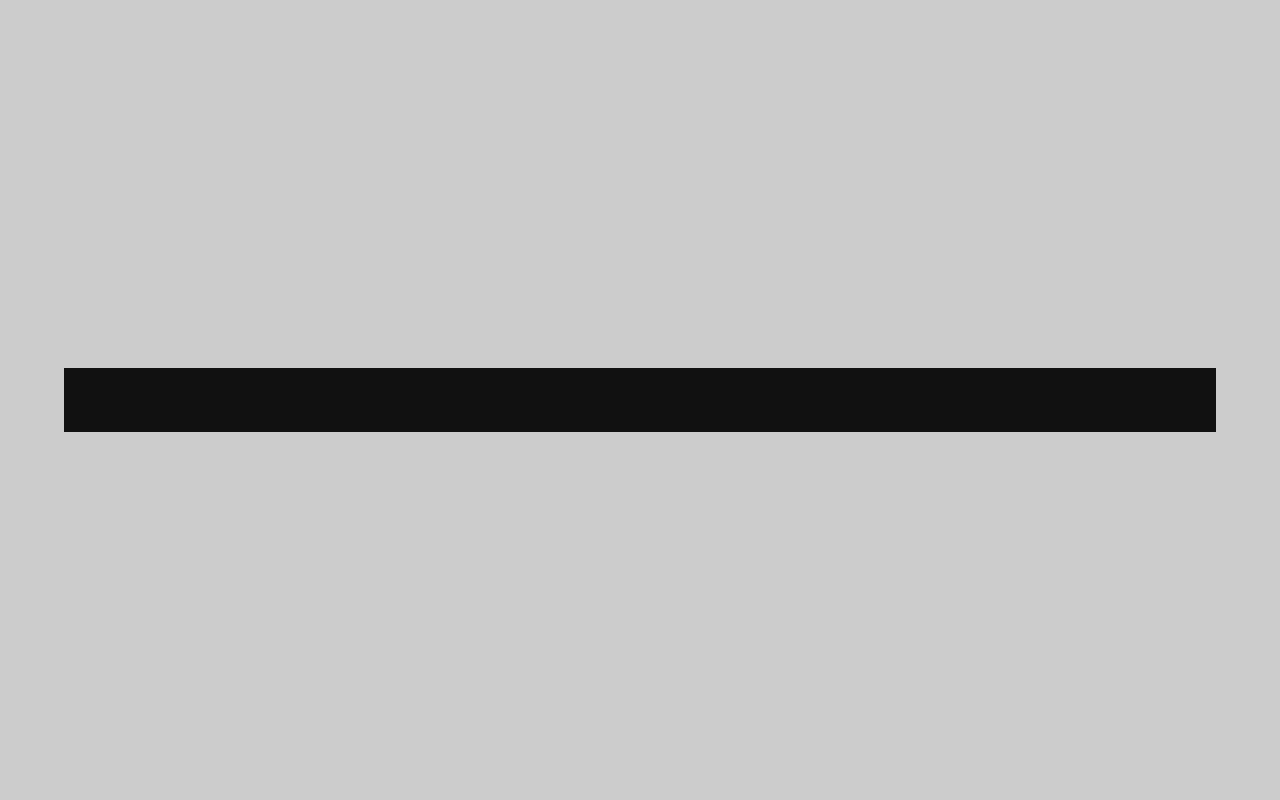
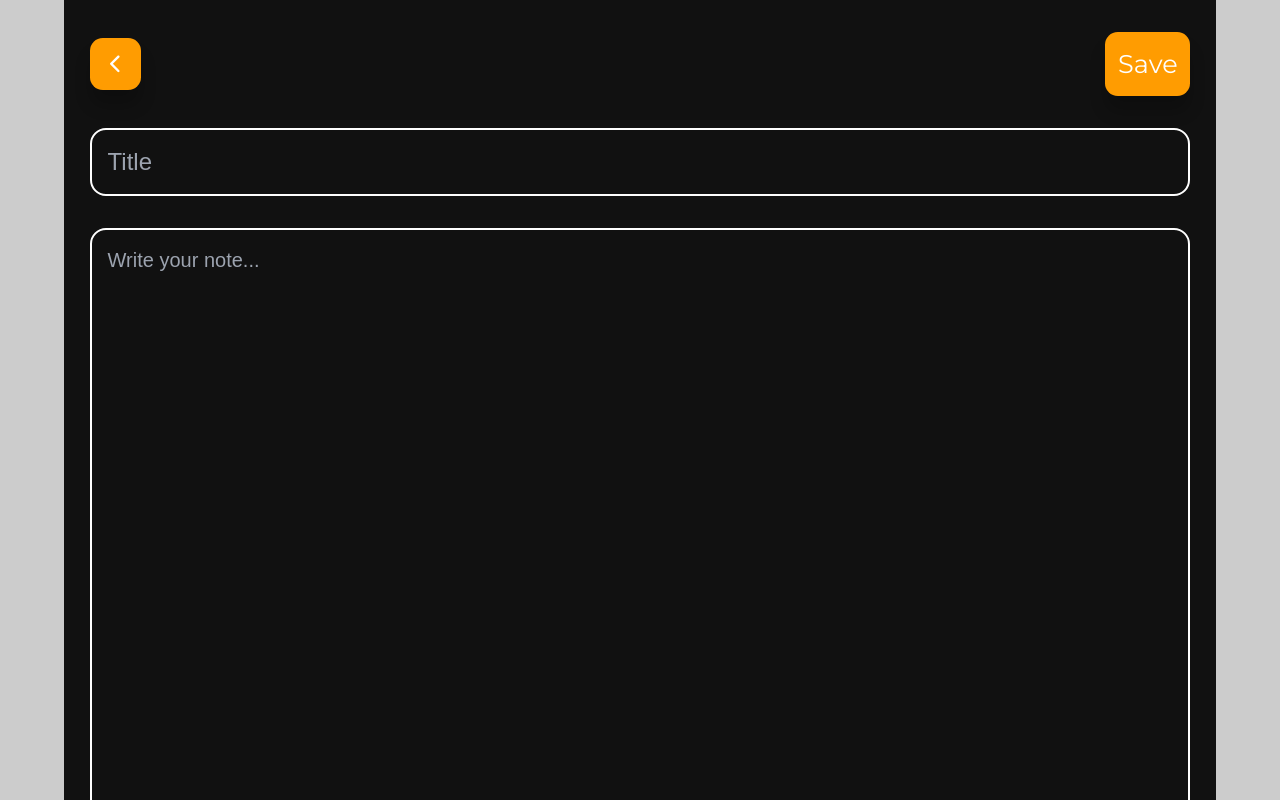
Before and after one commit to CardinalSparrow/TeckNote, a React (Vite) app: page /new-note in a window 1280 px wide. Shown: the top 800 px of the page. Built offline with nearby package versions, Linux system fonts and the light colour scheme.

Commit message:
24-11 worked on the CreateNote component

```diff
--- a/src/App.css
+++ b/src/App.css
@@ -30,7 +30,7 @@ body {
 }
 
 .btn {
-	background: var(--color-bg-dark);
+	/* background: var(--color-bg-dark); */
 	border-radius: 0.8rem;
 	padding: 0.8rem;
 	font-size: 1.6rem;
--- a/src/components/NoteItem.jsx
+++ b/src/components/NoteItem.jsx
@@ -7,9 +7,11 @@ const NoteItem = ({ note }) => {
 	return (
 		<Link
 			to={`/edit/${note.id}`}
-			className="bg-primary p-4 flex flex-col gap-4 cursor-pointer transition-all color-white"
+			className="bg-secondary p-4 flex flex-col gap-4 cursor-pointer transition-all color-white"
 		>
-			<h4>{note.title}</h4>
+			<h4>
+				{note.title.length > 50 ? note.title.substr(0, 50) + "..." : note.title}
+			</h4>
 			<p>{note.date}</p>
 		</Link>
 	);
--- a/src/pages/CreateNote.jsx
+++ b/src/pages/CreateNote.jsx
@@ -1,7 +1,30 @@
-import React from "react";
+import { IoIosArrowBack } from "react-icons/io";
+import { Link } from "react-router-dom";
 
 const CreateNote = () => {
-	return <div className="h-full"></div>;
+	return (
+		<section>
+			<header className="flex justify-between items-center">
+				<Link className=" btn bg-secondary" to="/">
+					<IoIosArrowBack />
+				</Link>
+				<button className="btn bg-secondary">Save</button>
+			</header>
+			<form className="flex flex-col gap-8 mt-8">
+				<input
+					type="text"
+					placeholder="Title"
+					autoFocus
+					className="p-4 bg-transparent rounded-2xl text-2xl border-2 border-solid font-pextrabold "
+				/>
+				<textarea
+					rows="30"
+					placeholder="Write your note..."
+					className="p-4 bg-transparent rounded-2xl text-xl border-2 border-solid font-pregular  "
+				></textarea>
+			</form>
+		</section>
+	);
 };
 
 export default CreateNote;
--- a/src/pages/Notes.jsx
+++ b/src/pages/Notes.jsx
@@ -19,7 +19,7 @@ const Notes = () => {
 					<NoteItem key={note.id} note={note} />
 				))}
 			</div>
-			<Link className="btn fixed bottom-16 right-28 p-4">
+			<Link to="/new-note" className="btn fixed bottom-16 right-28 p-4">
 				<BsPlusLg />
 			</Link>
 		</section>
```
